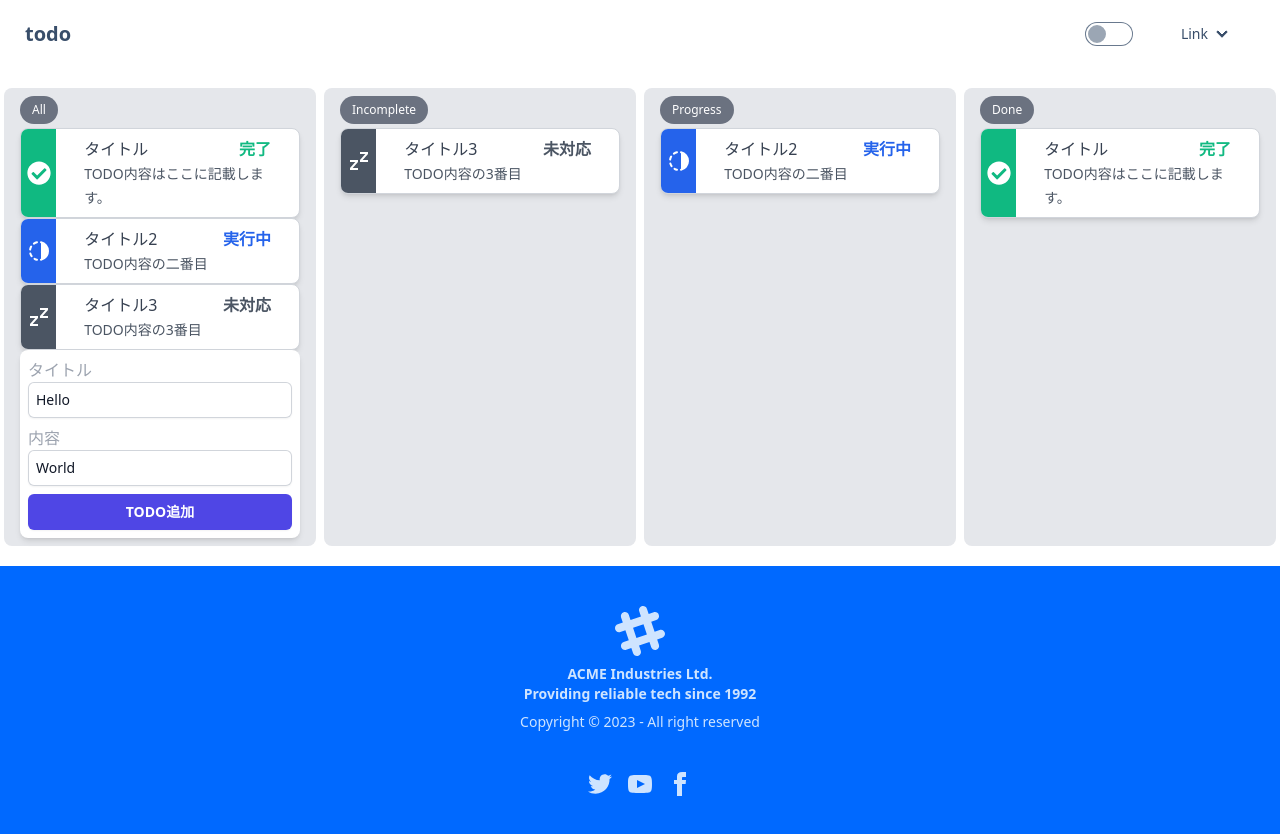
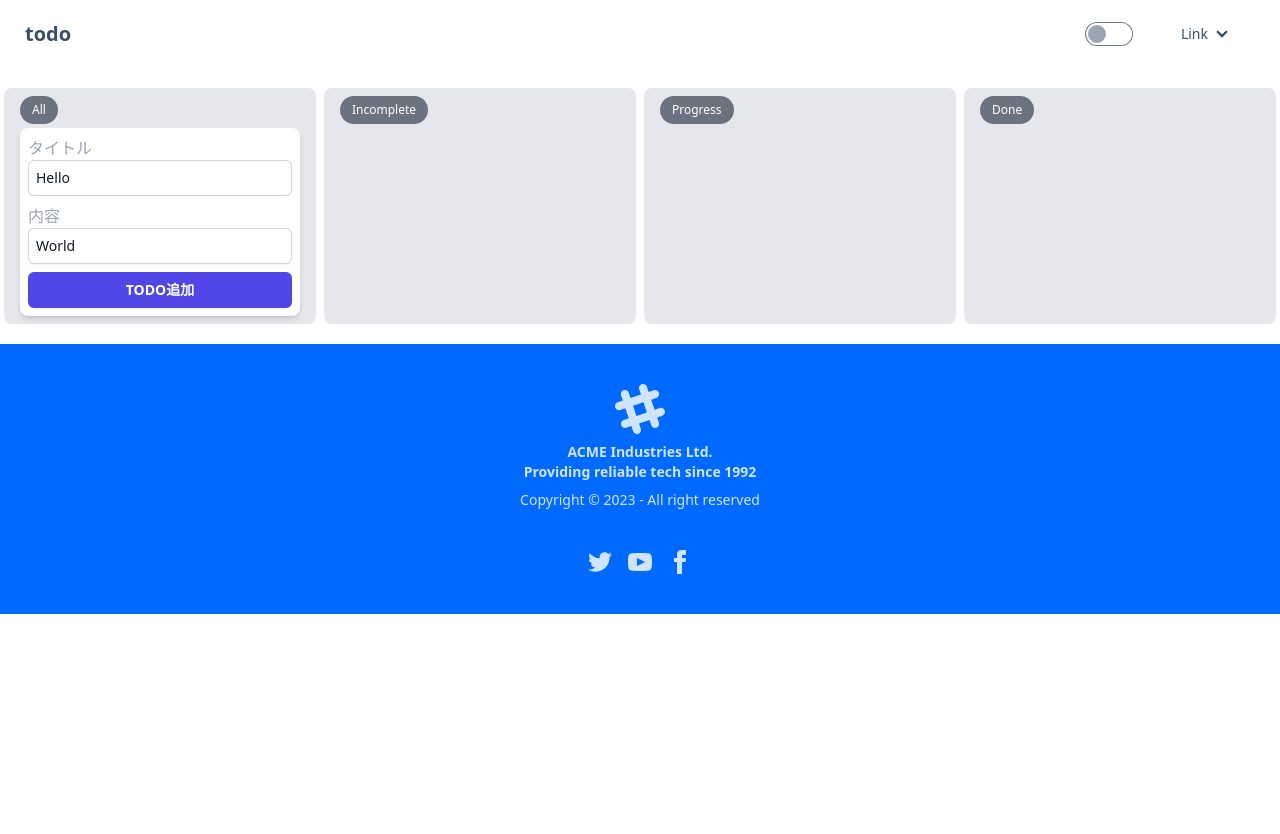
Before and after one commit to cocolemon619/wpfinal, a Next.js app: page /todo in a window 1280 px wide. After the commit the page ends 800 px from the top, so only its background shows below. Built offline with nearby package versions, Linux system fonts and the light colour scheme.

Commit message:
コメントアウトと初期ステータス値の変更

```diff
--- a/src/components/Todo/TodoForm.tsx
+++ b/src/components/Todo/TodoForm.tsx
@@ -9,7 +9,7 @@ const TodoForm = (props: TodoFormProps): JSX.Element => {
 	const [formTodo, setFormTodo] = useState<TodoItemProps>({
 		title: "Hello",
 		content: "World",
-		status: "Done",
+		status: "Incomplete",
 	});
 
 	const handlerAddTodoOnclick = () => {
--- a/src/components/Todo/TodoListForm.tsx
+++ b/src/components/Todo/TodoListForm.tsx
@@ -5,21 +5,21 @@ import TodoForm from "@/components/Todo/TodoForm";
 
 const TodoListForm = (): JSX.Element => {
 	const [todoItemList, setTodoList] = useState<TodoItemProps[]>([
-		{
-			title: "タイトル",
-			content: "TODO内容はここに記載します。",
-			status: "Done",
-		},
-		{
-			title: "タイトル2",
-			content: "TODO内容の二番目",
-			status: "Progress",
-		},
-		{
-			title: "タイトル3",
-			content: "TODO内容の3番目",
-			status: "Incomplete",
-		},
+		// {
+		// 	title: "タイトル",
+		// 	content: "TODO内容はここに記載します。",
+		// 	status: "Done",
+		// },
+		// {
+		// 	title: "タイトル2",
+		// 	content: "TODO内容の二番目",
+		// 	status: "Progress",
+		// },
+		// {
+		// 	title: "タイトル3",
+		// 	content: "TODO内容の3番目",
+		// 	status: "Incomplete",
+		// },
 	]);
 
 	// Status型に含まれませんが"All"という全ての状態のTodoを表示するカラムも作る事にします
--- a/src/pages/todo.tsx
+++ b/src/pages/todo.tsx
@@ -5,23 +5,24 @@ import Footer from "@/components/Footer";
 import TodoListForm from "@/components/Todo/TodoListForm";
 import { TodoItemProps } from "@/components/Todo/TodoItem";
 
-const todoItemList: TodoItemProps[] = [
-	{
-		title: "タイトル",
-		content: "TODO内容はここに記載します。",
-        status:"Done",
-	},
-	{
-		title: "タイトル2",
-		content: "TODO内容の二番目",
-        status:"Progress",
-	},
-	{
-		title: "タイトル3",
-		content: "TODO内容の3番目",
-        status:"Incomplete",
-	},
-];
+//使ってないから下のconst todoItemListはコメントアウトします
+// const todoItemList: TodoItemProps[] = [
+// 	{
+// 		title: "タイトル",
+// 		content: "TODO内容はここに記載します。",
+//         status:"Done",
+// 	},
+// 	{
+// 		title: "タイトル2",
+// 		content: "TODO内容の二番目",
+//         status:"Progress",
+// 	},
+// 	{
+// 		title: "タイトル3",
+// 		content: "TODO内容の3番目",
+//         status:"Incomplete",
+// 	},
+// ];
 
 const todo = () => {
     return (
```
